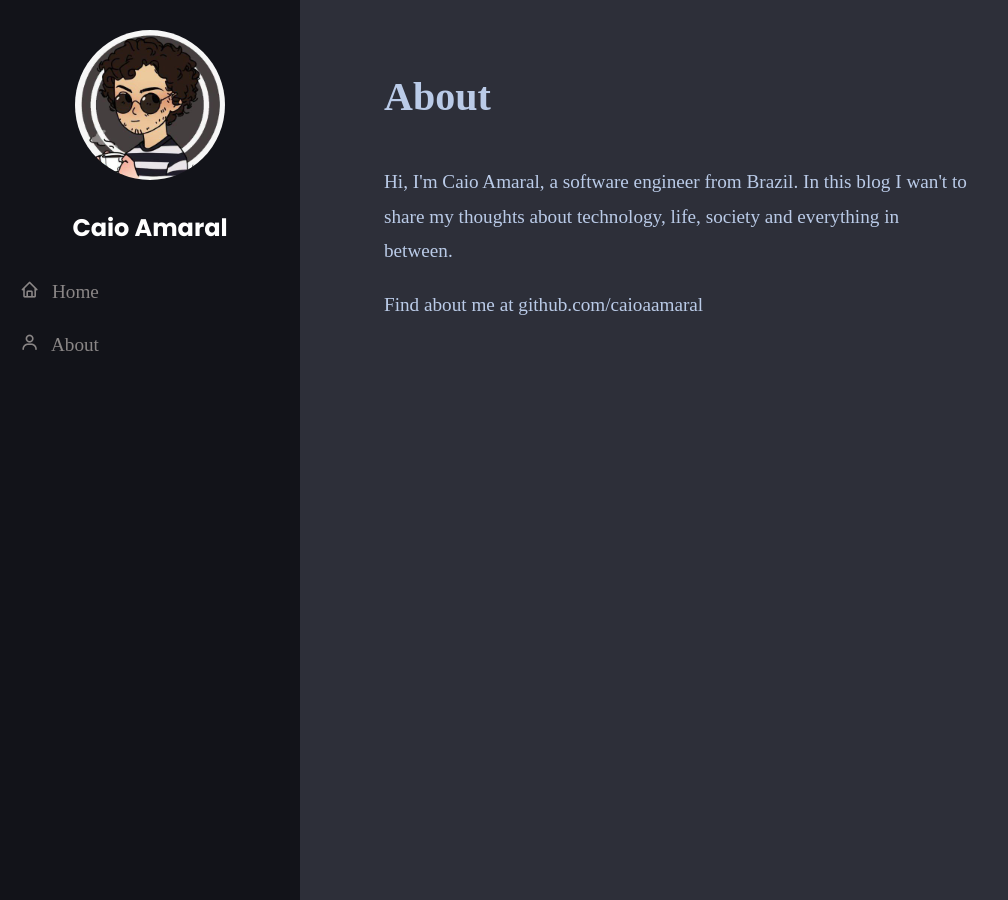
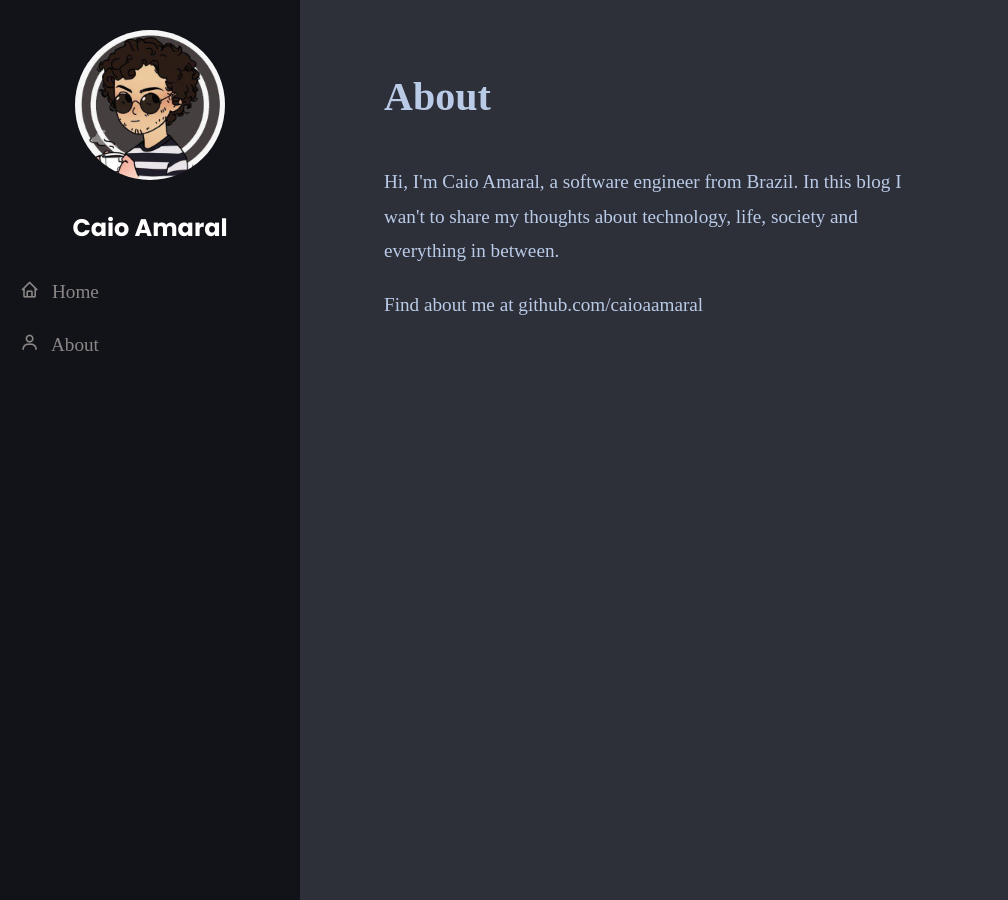
Before and after one commit to caioaamaral/caioaamaral.github.io, a Jekyll site: the page built from v4/about.html, in a window 1280 px wide. Shown: the whole page, without its empty margins (0-1008 px from the left). Built offline with Jekyll 4.4.1, drawn with Linux system fonts in a browser that asks for light colours.

Commit message:
feat: improve site responsiveness

```diff
--- a/v4/assets/css/about.css
+++ b/v4/assets/css/about.css
@@ -3,18 +3,24 @@
     --secondary-color: #2d2f39;
 }
 
+*, *::before, *::after {
+    box-sizing: border-box;
+}
+
 body {
     margin: 0;
-    height: 100vh;
-    width: 100vw;
-    overflow-y: auto;
-    overflow-x: hidden;
+    width: 100%;
+    min-height: 100vh;
+    display: flex;
+    flex-direction: column;
+    overflow: hidden;
+    background-color: red;
 }
 
-div.flex-container {
+.flex-container {
     display: flex;
-    min-height: 100%;
-    width: 100%;
+    flex: 1;
+    height: 100vh;
 }
 
 .sidebar {
@@ -68,19 +74,18 @@
 
 .main-content {
     flex: 1;
-    background-color: #2d2f39;
+    background-color: var(--secondary-color);
     padding-top: 20px;
+    overflow-y: auto;
 }
 
 .main-content .about {
-    /* margin-top: 90px; */
-
     margin: 0 auto;
     margin-left: clamp(20px, 5vw, 200px);
     padding: 20px;
     width: 100%; /* Responsive width */
     max-width: 60%; /* Max width as a percentage for better scaling */
-    min-width: 50px; /* Ensures it doesn't shrink too much */
+    min-width: min-content; /* Ensures it doesn't shrink too much */
     width: auto;
 
     overflow-wrap: break-word;
```
Also changed, not shown: v4/style.css (+16 -5 lines).
